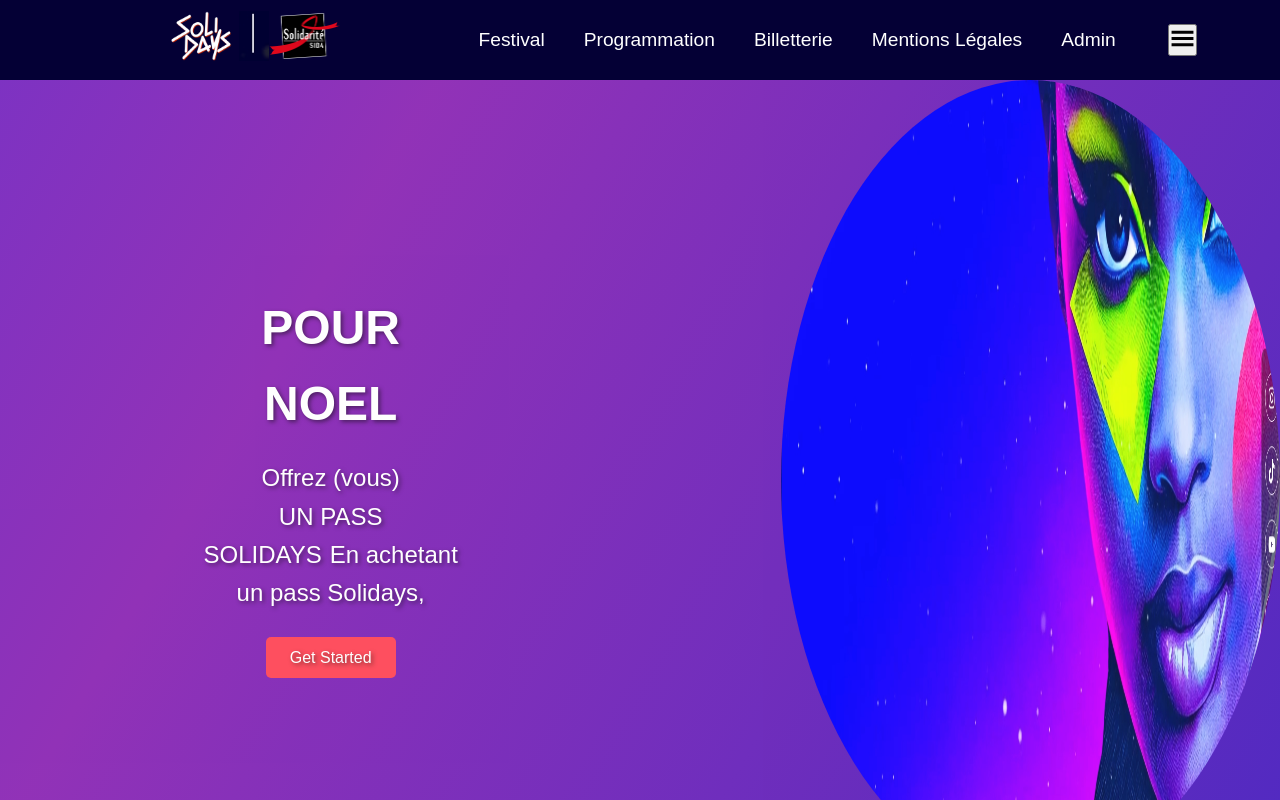
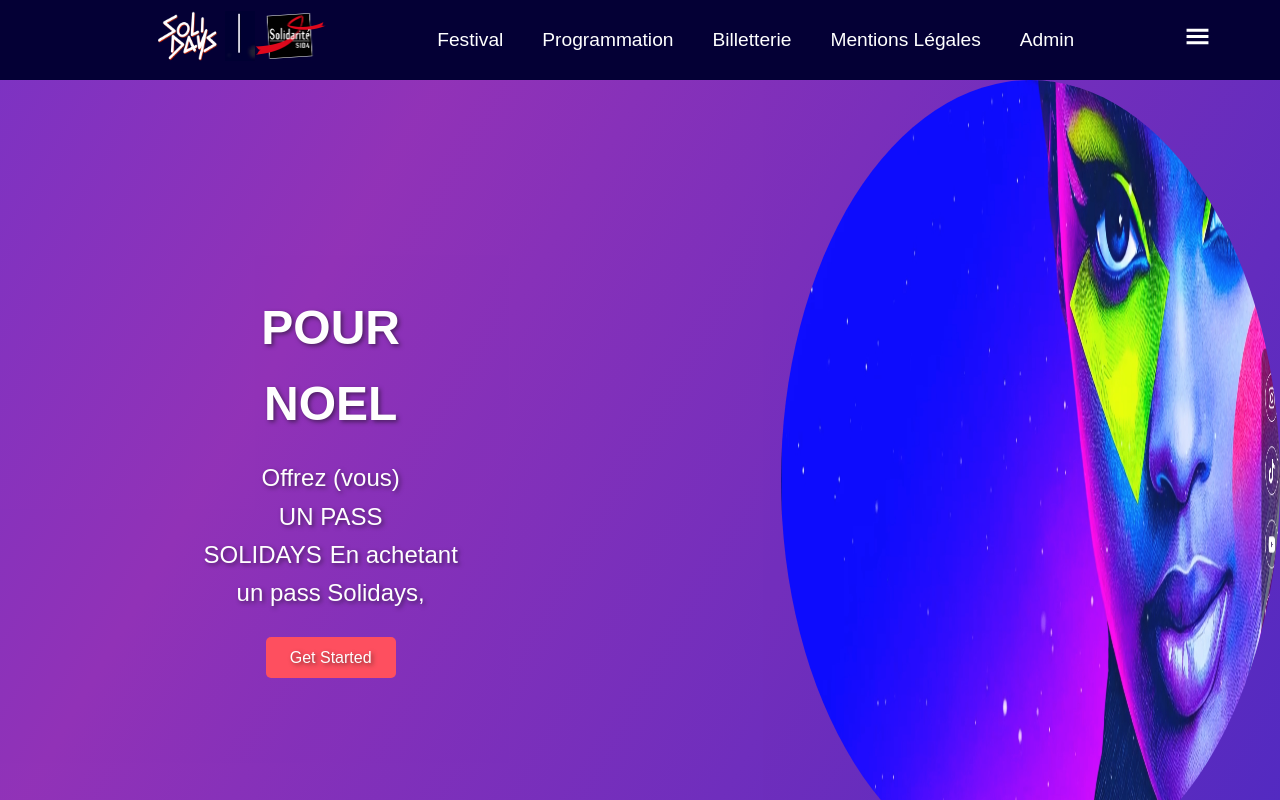
Before and after one commit to AwadAhmedDev/solidays_app, a React (Vite) app in the folder code/: page / in a window 1280 px wide. Shown: the top 800 px of the page. Built offline with nearby package versions, Linux system fonts and the light colour scheme; no server answers.

Commit message:
navbar fixed

```diff
--- a/code/src/components/navbar/Navbar.tsx
+++ b/code/src/components/navbar/Navbar.tsx
@@ -1,75 +1,102 @@
-
 import styles from './Navbar.module.css'
-import { NavLink } from 'react-router-dom'
+import { NavLink } from 'react-router'
 import { GiHamburgerMenu } from "react-icons/gi";
 import { IoCloseSharp } from "react-icons/io5";
+
 import { useState } from 'react'
 
 export default function Navbar() {
+  // States;
   const [isMenuOpen, setIsMenuOpen] = useState(false);
 
+  // Comportements;
   const toggleMenu = () => setIsMenuOpen(!isMenuOpen);
 
+  //Affichage;
   return (
+    <>
       <header className={styles.header}>
         <div className={styles.logo}>
+          <div>
             <NavLink to="/">
-          <img src="/assets/img/logo-solidays.png" alt="Solidays" className={styles.logoSolidays} />
+
+              <img src="/assets/img/logo-solidays.png" alt="Logo" className={styles.logoSolidays} />
             </NavLink>
+          </div>
+          <div>
             <NavLink to="/">
-          <img src="/assets/img/bare.jpeg" alt="Bare" className={styles.bare} />
+              <img src="/assets/img/bare.jpeg" alt="Logo" className={styles.bare} />
             </NavLink>
+          </div>
+          <div>
             <NavLink to="/">
-          <img src="/assets/img/Logo_Solidaritesida2.png" alt="Solidarité Sida" className={styles.logoSolidays2} />
+              <img src="/assets/img/Logo_Solidaritesida2.png" alt="Logo" className={styles.logoSolidays2} />
             </NavLink>
+          </div>
         </div>
 
         <div className={styles.navContainer}>
-        <nav>
-          <ul className={isMenuOpen ? styles.navActive : styles.navLinks}>
+          <nav className={styles.navigation}>
+            <ul
+              className={
+                isMenuOpen
+                  ? [styles.navLinks, styles.active].join(" ")
+                  : styles.navLinks
+              }>
+
+              <li><NavLink to="/festival"
+                className={({ isActive }) =>
+                  `${isActive ? styles.activeLink : styles.navLinks}`
+                }>Festival</NavLink></li>
               <li>
-              <NavLink to="/festival" className={({ isActive }) => isActive ? styles.activeLink : undefined}>
-                Festival
-              </NavLink>
+                <NavLink to="/programmation"
+                  className={({ isActive }) =>
+                    `${isActive ? styles.activeLink : styles.navLinks}`
+                  }>Programmation</NavLink>
               </li>
-            <li>
-              <NavLink to="/programmation" className={({ isActive }) => isActive ? styles.activeLink : undefined}>
-                Programmation
-              </NavLink>
+
+              <li><NavLink to="/billetterie"
+                className={({ isActive }) =>
+                  `${isActive ? styles.activeLink : styles.navLinks}`
+                }>Billetterie</NavLink>
               </li>
-            <li>
-              <NavLink to="/billetterie" className={({ isActive }) => isActive ? styles.activeLink : undefined}>
-                Billetterie
-              </NavLink>
-            </li>
-            <li>
-              <NavLink to="/mention_legale" className={({ isActive }) => isActive ? styles.activeLink : undefined}>
-                Mentions Légales
-              </NavLink>
-            </li>
-            <li>
-              <NavLink to="/admin" className={({ isActive }) => isActive ? styles.activeLink : undefined}>
-                Admin
-              </NavLink>
-            </li>
+              <li><NavLink to="/mention_legale"
+                className={({ isActive }) =>
+                  `${isActive ? styles.activeLink : styles.navLinks}`
+                }>Mentions Légales</NavLink></li>
+              <li><NavLink to="/mention_legale"
+                className={({ isActive }) =>
+                  `${isActive ? styles.activeLink : styles.navLinks}`
+                }>Admin</NavLink></li>
             </ul>
-        </nav>
+          </nav >
+        </div>
+        <div onClick={toggleMenu} className={styles.hamburgerMenu}>
+          {/* <GiHamburgerMenu size={25} className={styles.menuIcon} /> */}
 
-        <button onClick={toggleMenu} className={styles.hamburgerMenu}>
-          {isMenuOpen ? <IoCloseSharp size={25} /> : <GiHamburgerMenu size={25} />}
-        </button>
+          {isMenuOpen ?
+            (
+              <IoCloseSharp size={25} className={[styles.iconClose, styles.navLinks].join(" ")}
+              />
+            ) : (
+              <GiHamburgerMenu size={25} className={styles.iconBurger} />
+            )}
+
         </div>
 
+        {/* meenu mobile */}
         {isMenuOpen && (
           <div className={styles.mobileMenu}>
-          <ul>
-            <li><NavLink to="/festival">Festival</NavLink></li>
-            <li><NavLink to="/programmation">Programmation</NavLink></li>
-            <li><NavLink to="/billetterie">Billetterie</NavLink></li>
-            <li><NavLink to="/mention_legale">Mentions Légales</NavLink></li>
+            <ul className={styles.navLinks}>
+              <li><NavLink className={({ isActive }) => `${isActive ? styles.activeLink : styles.navLinks}`} to="/festival" >Festival</NavLink></li>
+              <li><NavLink className={({ isActive }) => `${isActive ? styles.activeLink : styles.navLinks}`} to="/programmation" >Programmation</NavLink></li>
+              <li><NavLink className={({ isActive }) => `${isActive ? styles.activeLink : styles.navLinks}`} to="/billetterie" >Billetterie</NavLink></li>
+              <li><NavLink className={({ isActive }) => `${isActive ? styles.activeLink : styles.navLinks}`} to="/mention_legale" >Mentions Légales</NavLink></li>
             </ul>
           </div>
           )}
       </header>
-  )
-}
+    </>
+    // className={({ isActive }) => ${isActive ? styles.activeLink : styles.navLinks}}
+  );
+};
```
Lines whose indentation alone changed are shown as unchanged.
